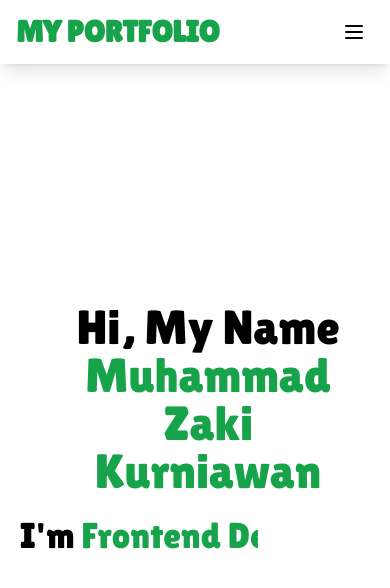
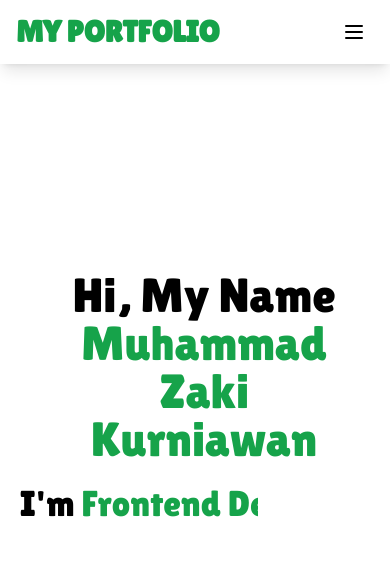
Before and after one commit to zakikurniawan27/myPortfolio, a Next.js app: page / in a window 390 px wide. Shown: the top 588 px of the page. Built offline with nearby package versions, Linux system fonts and the light colour scheme.

Commit message:
fix bug content homepage

```diff
--- a/pages/index.tsx
+++ b/pages/index.tsx
@@ -18,8 +18,8 @@ export default function Home() {
         <Headers />
         <div className="relative top-32 ml-16 sm:left-5 md:left-0 sm:ml-0 md:ml-16">
           <div className="flex">
-            <div className="flex-initial w-8/12 sm:w-full md:w-8/12 mt-28">
-              <p className="text-black text-5xl sm:ml-14 md:ml-0 sm:text-center md:text-start font-lilitaOne">
+            <div className="flex-initial w-8/12 sm:w-full md:w-8/12 mt-28 sm:mt-20 md:mt-28">
+              <p className="text-black text-5xl sm:ml-12 md:ml-0 sm:text-center md:text-start font-lilitaOne">
                 Hi, My Name{" "}
                 <span className="text-green-600">Muhammad Zaki Kurniawan</span>
               </p>
```
